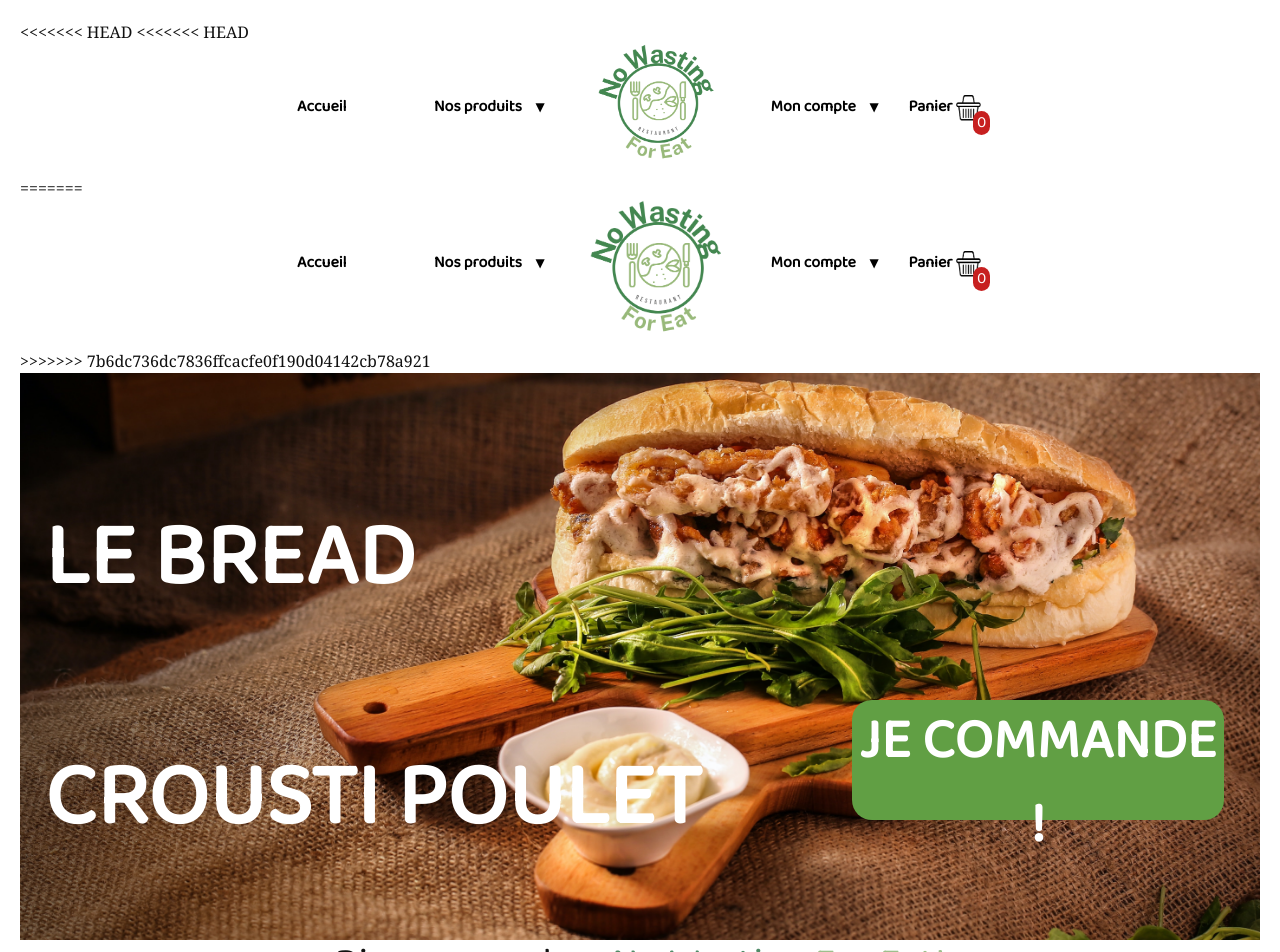
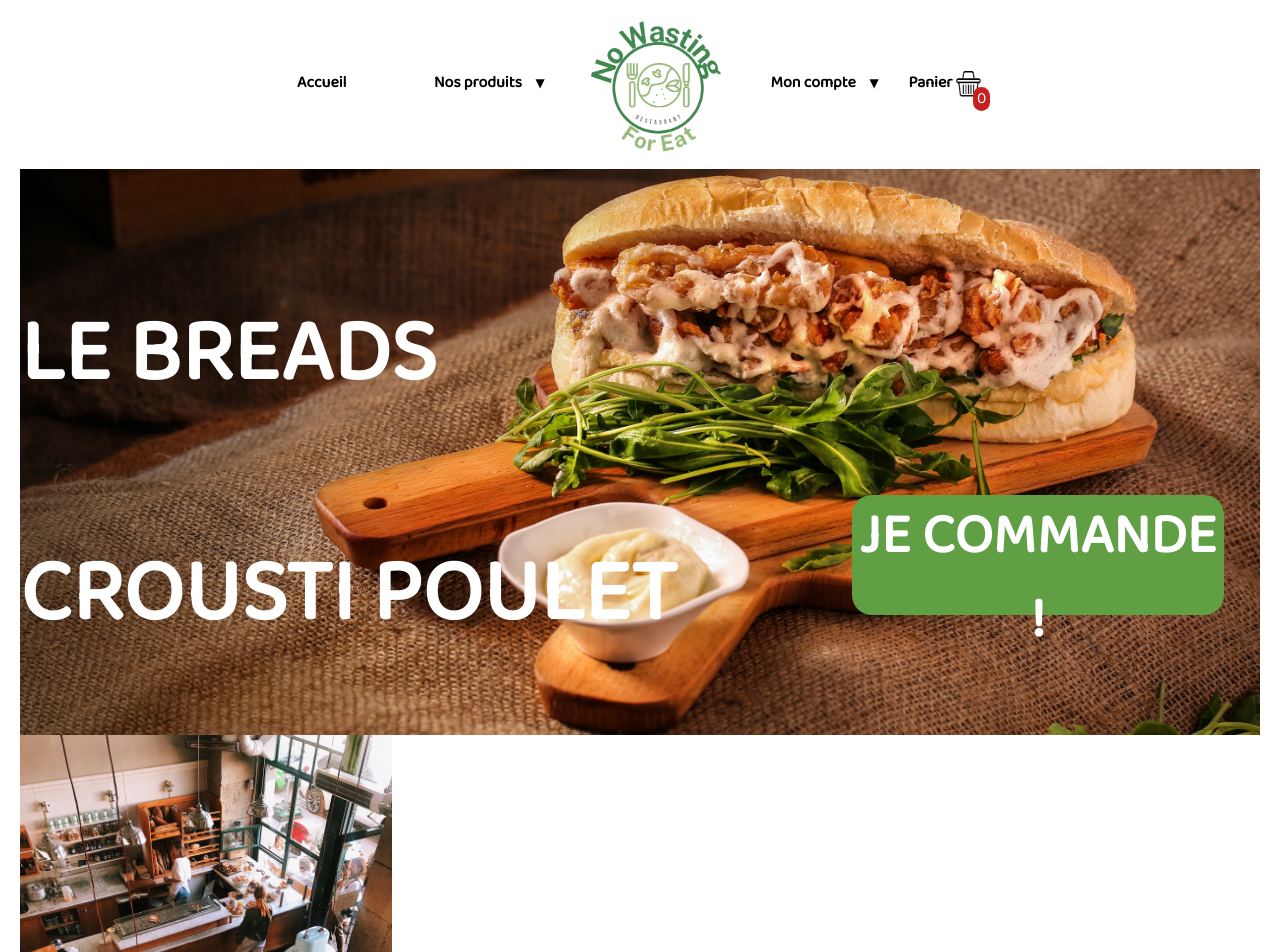
Before and after one commit to ismail-bouasria/boutique-en-ligne, a PHP site: page /php/accueil.php in a window 1280 px wide. Shown: the top 952 px of the page. Run offline with PHP 8.4, Linux system fonts and the light colour scheme; data that the repository does not hold is empty; some libraries are stand-ins or nearby versions.

Commit message:
modification

```diff
--- a/php/accueil.php
+++ b/php/accueil.php
@@ -1,89 +1,3 @@
-<<<<<<< HEAD
-<!DOCTYPE html>
-<html lang="fr">
-
-<head>
-    <meta charset="UTF-8">
-    <meta http-equiv="X-UA-Compatible" content="IE=edge">
-    <meta name="viewport" content="width=device-width, initial-scale=1.0">
-    <title>Accueil</title>
-    <link rel="stylesheet" href="../assets/css/boutique.css">
-    <link href="https://fonts.googleapis.com/css2?family=Baloo+2&display=swap" rel="stylesheet">
-</head>
-
-<body>
-    <?php
-    require '../require/header.php';
-    ?>
-    <main>
-        <section id="enCeMoment">
-            <img src="../assets/img/Breads-poulet-pane.jpg" width=100% alt="">
-            <h1 id="text">EN CE MOMENT</h1>
-            <h1 id="text2">LE BREAD</h1>
-            <h1 id="text3"> CROUSTI POULET</h1>
-            <a href=""><button>JE COMMANDE !</button></a>
-
-        </section>
-
-        <section id="bienvenue">
-            <h1>Bienvenue chez <span id="color1"> No Wasting</span> <span id="color2">For Eat!</span> </h1>
-        </section>
-
-        <section id="presentation">
-            <img id="imgPresentation" src="../assets/img/restaurant.jpg" width="35%" alt="">
-            <article>
-                <h1>CONCEPT INÉDIT !</h1>
-                <p> No Wasting For Eat, propose aux clients des produits de qualités issues de l'agriculture Bio et d'un circuit de distribution cours
-                    des producteurs locaux avec un concept novateur réduire le plus possible le gaspillage alimentaire avec des stocks limité de produit à consommer pendant ses heures d’ouvertures.
-                </p>
-                <p>
-                    <span>Premier arrivé, Premier servi !</span>
-                </p>
-            </article>
-        </section>
-
-        <div id="informations">
-            <div id="localisation">
-                <div><img src="../assets/img/localisation.png" width="20%" alt="">
-                    <h1> Où nous trouver ? </h1>
-                </div>
-
-                <div>
-                    <iframe src="https://www.google.com/maps/embed?pb=!1m18!1m12!1m3!1d2903.45601176587!2d5.36793005106479!3d43.30471257903232!2m3!1f0!2f0!3f0!3m2!1i1024!2i768!4f13.1!3m3!1m2!1s0x12c9c13ddc0211b9%3A0xd1642ae4b32c4bc4!2sEcole%20La%20Plateforme%2C%20le%20Campus%20M%C3%A9diterran%C3%A9en%20du%20Num%C3%A9rique!5e0!3m2!1sfr!2sfr!4v1649760523909!5m2!1sfr!2sfr" width="600" height="450" style="border:0;" allowfullscreen="" loading="lazy" referrerpolicy="no-referrer-when-downgrade"></iframe>
-                </div>
-            </div>
-            <div id="horaires">
-                <div> <img src="../assets/img/horraire.png" width="15%" alt="">
-                    <h1> Nos horaires d'ouvertures ? </h1>
-                </div>
-                <div>
-                    <h2>DU LUNDI AU SAMEDI </h2>
-
-                     <h2>12h – 14h30 & 19h – 22h</h2>
-                </div>
-            </div>
-        </div>
-
-        <div class="contenairProduit">
-         <section>
-             <h1>
-                Nos produits phares !
-             </h1>
-         </section>
-        </div>
-
-        <div class="contenairProduit">
-         <section>
-             <h1>
-             Nos dernières recettes !
-             </h1>
-         </section>
-        </div>
-    </main>
-    <?php
-    require '../require/footer.php';
-    ?>
-=======
 <?php
 session_start();
 
@@ -110,7 +24,6 @@ include('../require/header.php');
 <?php
 include('../require/footer.php');
 ?>
->>>>>>> 7b6dc736dc7836ffcacfe0f190d04142cb78a921
 </body>
 
 </html>
--- a/require/footer.php
+++ b/require/footer.php
@@ -3,11 +3,7 @@
     <div id="piedDePage">
 
         <p>
-<<<<<<< HEAD
-Mentions légales - CGUCGV Politique de protection des données personnelles Cookies
-=======
             Mentions légales - CGUCGVPolitique de protection des données personnellesCookies
->>>>>>> 7b6dc736dc7836ffcacfe0f190d04142cb78a921
             Pour votre santé, mangez au moins cinq fruits et légumes par jour. www.mangerbouger.fr
         </p>
     </div>
--- a/require/header.php
+++ b/require/header.php
@@ -1,40 +1,3 @@
-<<<<<<< HEAD
-<header>
-
-    <nav>
-
-        <ul>
-            <li class="top"><a href="#"> Accueil </a> </li>
-            <li class="deroulant top"><a href="#">Nos produits &ensp;</a>
-                <ul class="sous">
-                    <li><a href="">Sandwichs</a></li>
-                    <li><a href="">Snacks</a></li>
-                    <li><a href="">Boissons</a></li>
-                    <li><a href="">Salades</a></li>
-                    <li><a href="">Desserts</a></li>
-                </ul>
-            </li>
-
-            <li><img src="../assets/img/nwfe-logo.png" width=70% alt=""></li>
-
-            <li class="deroulant top "><a href="#">Mon compte &ensp;</a>
-                <ul class="sous">
-                    <li><a href="inscription-connexion.php">Inscription/connexion</a></li>
-
-                </ul>
-            </li>
-
-            <li class="top">
-                <div id="panier">
-                    <div id="bullePanier">
-                        <p>0</p>
-                    </div><a href="#">Panier</a><img id="imgPanier" src="../assets/img/panier.png" width="15%" alt="">
-                </div>
-            </li>
-        </ul>
-    </nav>
-</header>
-=======
 <?php
 require_once("../Categorie.php");
 $categorie = new Categorie();
@@ -107,4 +70,3 @@ $lesCategoriesNavbar = $categorie->getLesCategories();
             </ul>
         </nav>
     </header>
->>>>>>> 7b6dc736dc7836ffcacfe0f190d04142cb78a921
```
Also changed, not shown: index.php (+0 -7 lines). Lines whose indentation alone changed are shown as unchanged.
